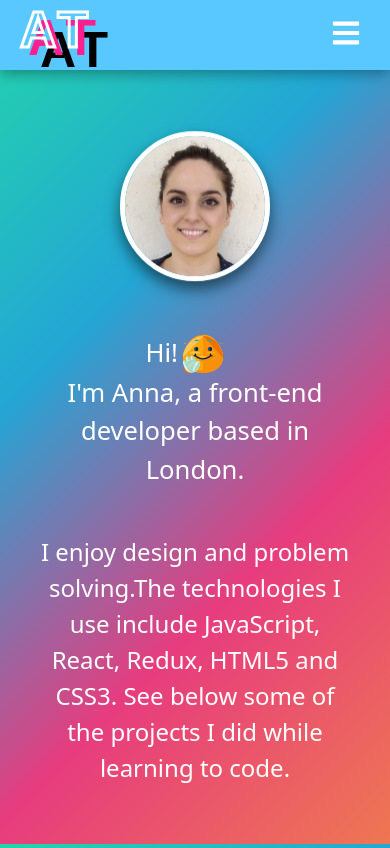
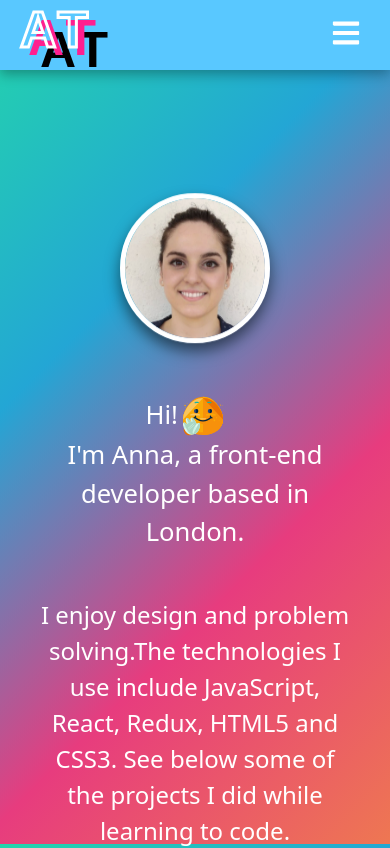
Before and after one commit to AnnaTas77/portfolio-anna, a React (Create React App) app: page / in a window 390 px wide. Shown: the top 848 px of the page. Built offline with nearby package versions, Linux system fonts and the light colour scheme.

Commit message:
avatar updates

```diff
--- a/src/styles/home.css
+++ b/src/styles/home.css
@@ -88,7 +88,7 @@
     }
 
     .avatar {
-        margin-top: 25px;
+        /* margin-top: 25px; */
         /* margin-bottom: 25px; */
     }
 
```
